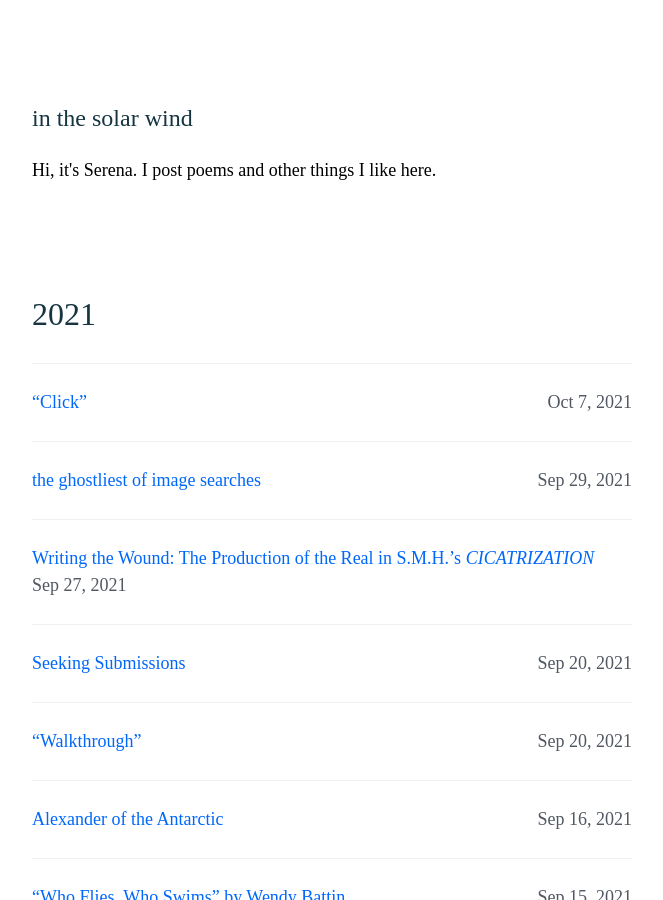
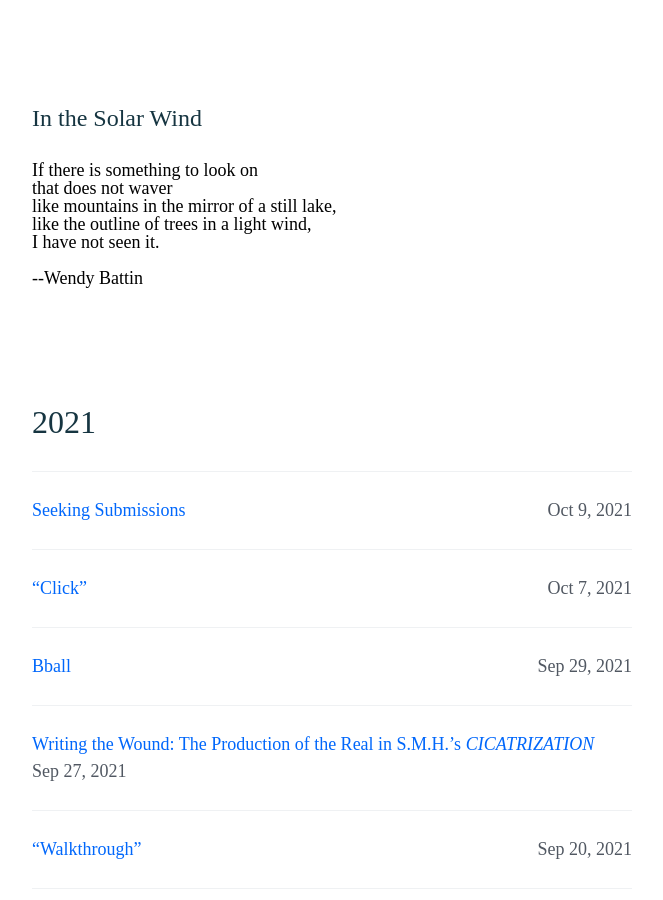
Before and after one commit to bliss-st/ss-website, a Jekyll site: the page built from index.html, in a window 1280 px wide and 900 px high. Shown: the whole window, without its empty margins (308-971 px from the left). Built offline with Jekyll 4.4.1, drawn with Linux system fonts in a browser that asks for light colours.

Commit message:
last one for the day

```diff
--- a/_config.yml
+++ b/_config.yml
@@ -1,7 +1,7 @@
 # Site settings
-title: in the solar wind
+title: In the Solar Wind
 description: >
-    Hi, it's Serena. I post poems and other things I like here.
+    If there is something to look on <br>that does not waver <br>like mountains in the mirror of a still lake, <br>like the outline of trees in a light wind, <br>I have not seen it. <br><br>--Wendy Battin
 author: Serena
 email: ss3789990@gmail.com@gmail.com
 baseurl: "" # the subpath of your site, e.g. /blog
--- a/_posts/2021-09-29-bball.md
+++ b/_posts/2021-09-29-bball.md
@@ -1,6 +1,6 @@
 ---
 layout: post
-title: "the ghostliest of image searches"
+title: "Bball"
 date: '2021-09-29'
 tags: [images, floodlights]
 ---
--- a/_posts/2021-10-20-seeking.md
+++ b/_posts/2021-10-09-seeking.md
@@ -1,7 +1,7 @@
 ---
 layout: post
 title: "Seeking Submissions"
-date: '2021-09-20'
+date: '2021-10-9'
 tags: [thankyou]
 ---
 
```
